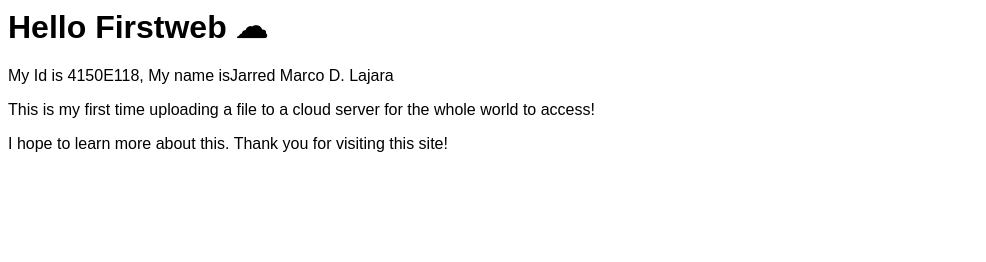
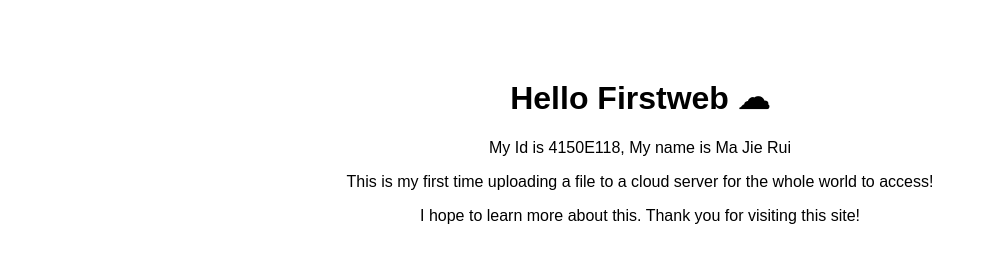
Before and after one commit to Jarred-Lajara/Firstweb, a plain HTML site: page index.html in a window 1280 px wide. Shown: the whole page, without its empty margins (0-986 px from the left). Drawn offline with Linux system fonts and the light colour scheme.

Commit message:
Update personal information and fix HTML structure

```diff
--- a/index.html
+++ b/index.html
@@ -1,18 +1,12 @@
-<DOCTYPE html>
+<!DOCTYPE html>
 <html>
 <head>
   <title>FirstWeb</title>
 <head>
-
-<body style="text-align:center padding-top:50px; font-family:sans-serif;">
-
+<body style="text-align:center; padding-top:50px; font-family:sans-serif;">
     <h1>Hello Firstweb ☁</h1>
-
-    <p>My Id is 4150E118, My name isJarred Marco D. Lajara</p>
-
+    <p>My Id is 4150E118, My name is Ma Jie Rui</p>
     <p>This is my first time uploading a file to a cloud server for the whole world to access!</p>
-
-    <p>I hope to learn more about this. Thank you for visiting this site!<p>
-
+    <p>I hope to learn more about this. Thank you for visiting this site!</p>
 </body>
 </html>
```
